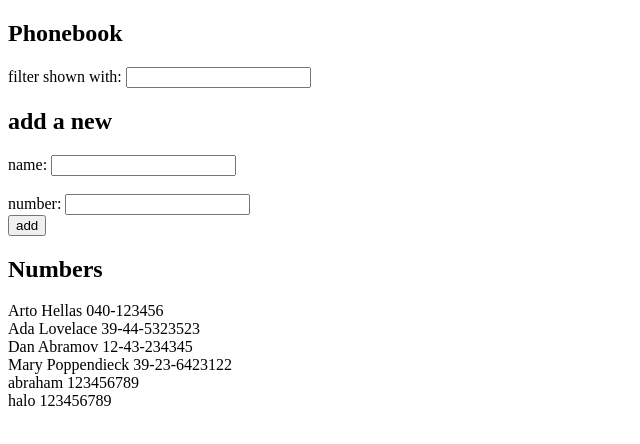
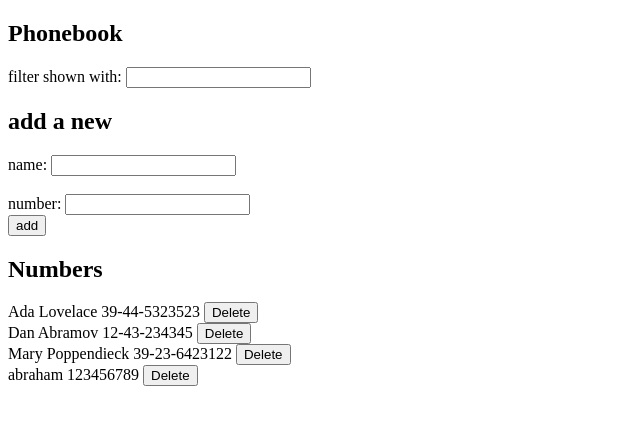
Before and after one commit to DhruvVerma19/full-stack-open-2021, a React (Create React App) app in the folder part2/The Phonebook/: page / in a window 1280 px wide. Shown: the top 444 px of the page, without its empty margins (0-640 px from the left). Built offline with nearby package versions, Linux system fonts and the light colour scheme; data requests are answered from the project's data file.

Commit message:
added the delete person functionality

```diff
--- a/part2/The Phonebook/db.json
+++ b/part2/The Phonebook/db.json
@@ -1,10 +1,5 @@
 {
   "persons": [
-    {
-      "name": "Arto Hellas",
-      "number": "040-123456",
-      "id": 1
-    },
     {
       "name": "Ada Lovelace",
       "number": "39-44-5323523",
@@ -24,11 +19,6 @@
       "name": "abraham",
       "number": "123456789",
       "id": 5
-    },
-    {
-      "name": "halo",
-      "number": "123456789",
-      "id": 6
     }
   ]
 }
--- a/part2/The Phonebook/src/App.js
+++ b/part2/The Phonebook/src/App.js
@@ -41,6 +41,28 @@ const App = () => {
     setNameFilter(event.target.value);
   };
 
+  const deletePerson = (id) => {
+    var del = true;
+    personService.remove(id) .catch(err => {
+      console.log(err);
+      del = false;
+    }).finally(() => {
+     if(del){
+        setPersons(persons.filter(person => person.id !== id))
+     }
+    })
+
+  }
+
+  const handleDelClick = (event) => {
+    const id = parseInt(event.target.dataset.id);
+    const specificPerson = persons.find(person => person.id === id);
+    const delPerson = window.confirm(`Delete ${specificPerson.name}?`);
+    if(delPerson){
+      deletePerson(id);
+    }
+  }
+
   const formSubmit = (event) => {
     event.preventDefault();
 
@@ -76,7 +98,7 @@ const App = () => {
 
       />
       <h2>Numbers</h2>
-      <PersonsList personslist={filterPersonList} />
+      <PersonsList personslist={filterPersonList} handleDelClick={(event) => handleDelClick(event)}/>
     </div>
   );
 };
--- a/part2/The Phonebook/src/components/Person.js
+++ b/part2/The Phonebook/src/components/Person.js
@@ -3,16 +3,16 @@ import React from 'react'
 const Person = (props) => {
   return (
     <div>
-      {props.name} {props.number}
+      {props.name} {props.number} <button data-id={props.id} onClick={props.handleDelClick}> Delete</button>
       <br />
     </div>
   );
 };
 
-const PersonsList = ({personslist}) => {
+const PersonsList = ({personslist, handleDelClick}) => {
 
   const personList = personslist.map(person => {
-    return( <Person key={person.name} name={person.name} number={person.number}/>);
+    return( <Person key={person.name} id={person.id} name={person.name} number={person.number} handleDelClick={handleDelClick} />);
 
     });
 
--- a/part2/The Phonebook/src/services/persons.js
+++ b/part2/The Phonebook/src/services/persons.js
@@ -12,4 +12,8 @@ const create = (person) => {
     return req.then(response => response.data);
 }
 
-export default {getAll, create};
+const remove = (id) => {
+    const req = axios.delete(`${url}/${id}`)
+    return req;
+  }
+export default {getAll, create, remove};
```
Also changed, not shown: 1 other file (tests, documents, lock files or other folders).
